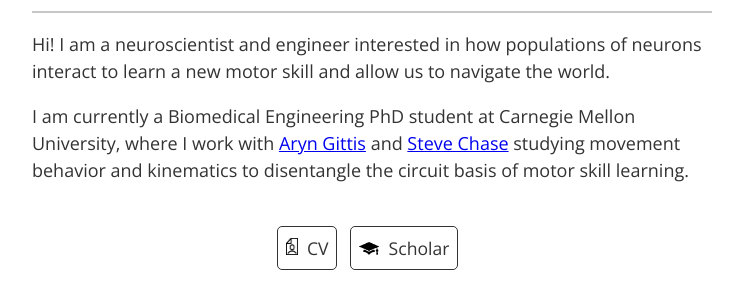
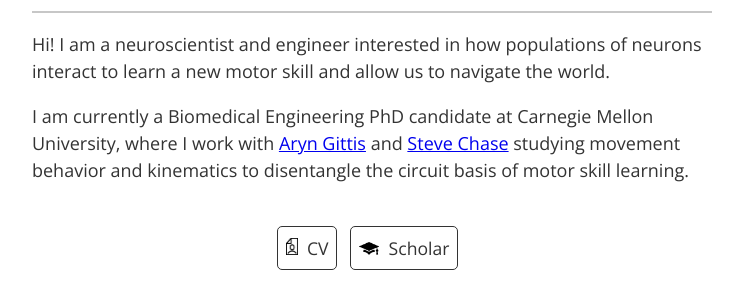
Before and after one commit to katpnug/katpnug.github.io, a Jekyll site: the page built from index.html, in a window 1280 px wide and 900 px high. Shown: the part 315-614 px from the top of the window, without its empty margins (268-1011 px from the left). Built offline with Jekyll 4.4.1, drawn with Linux system fonts in a browser that asks for light colours.

Commit message:
Update _config.yml

```diff
--- a/_config.yml
+++ b/_config.yml
@@ -12,7 +12,7 @@ sass:
 resume_avatar:                  "true"
 resume_name:                    "Katrina Nguyen"
 resume_title:                   ""
-resume_header_intro: "<p>Hi! I am a neuroscientist and engineer interested in how populations of neurons interact to learn a new motor skill and allow us to navigate the world.</p><p>I am currently a Biomedical Engineering PhD student at Carnegie Mellon University, where I work with <a href=\"https://labs.bio.cmu.edu/gittis/\">Aryn Gittis</a> and <a href=\"https://chaselab.github.io/\">Steve Chase</a> studying movement behavior and kinematics to disentangle the circuit basis of motor skill learning.</p>"
+resume_header_intro: "<p>Hi! I am a neuroscientist and engineer interested in how populations of neurons interact to learn a new motor skill and allow us to navigate the world.</p><p>I am currently a Biomedical Engineering PhD candidate at Carnegie Mellon University, where I work with <a href=\"https://labs.bio.cmu.edu/gittis/\">Aryn Gittis</a> and <a href=\"https://chaselab.github.io/\">Steve Chase</a> studying movement behavior and kinematics to disentangle the circuit basis of motor skill learning.</p>"
 
 # Decide which sections to use
 # comment out to hide
```
